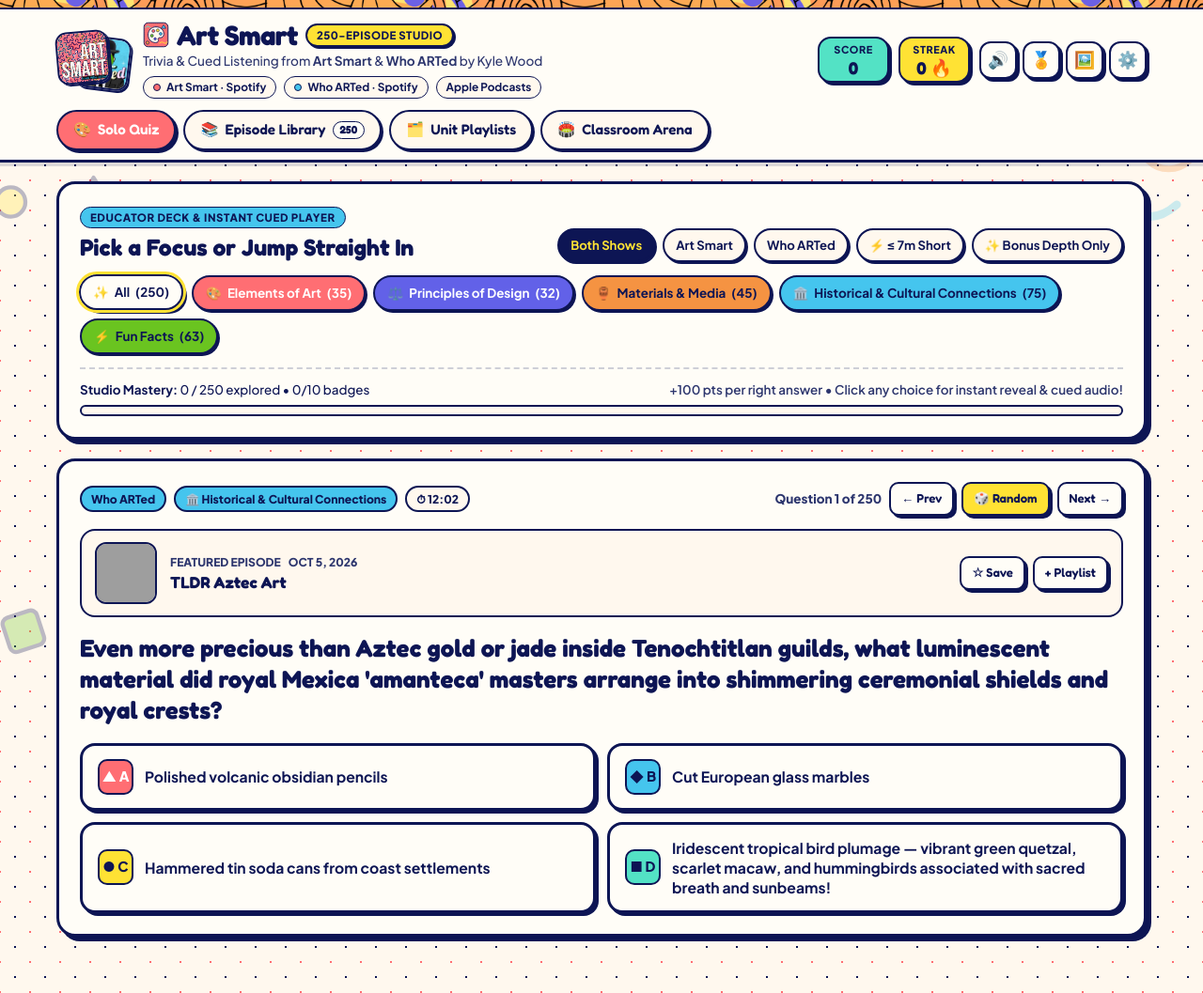
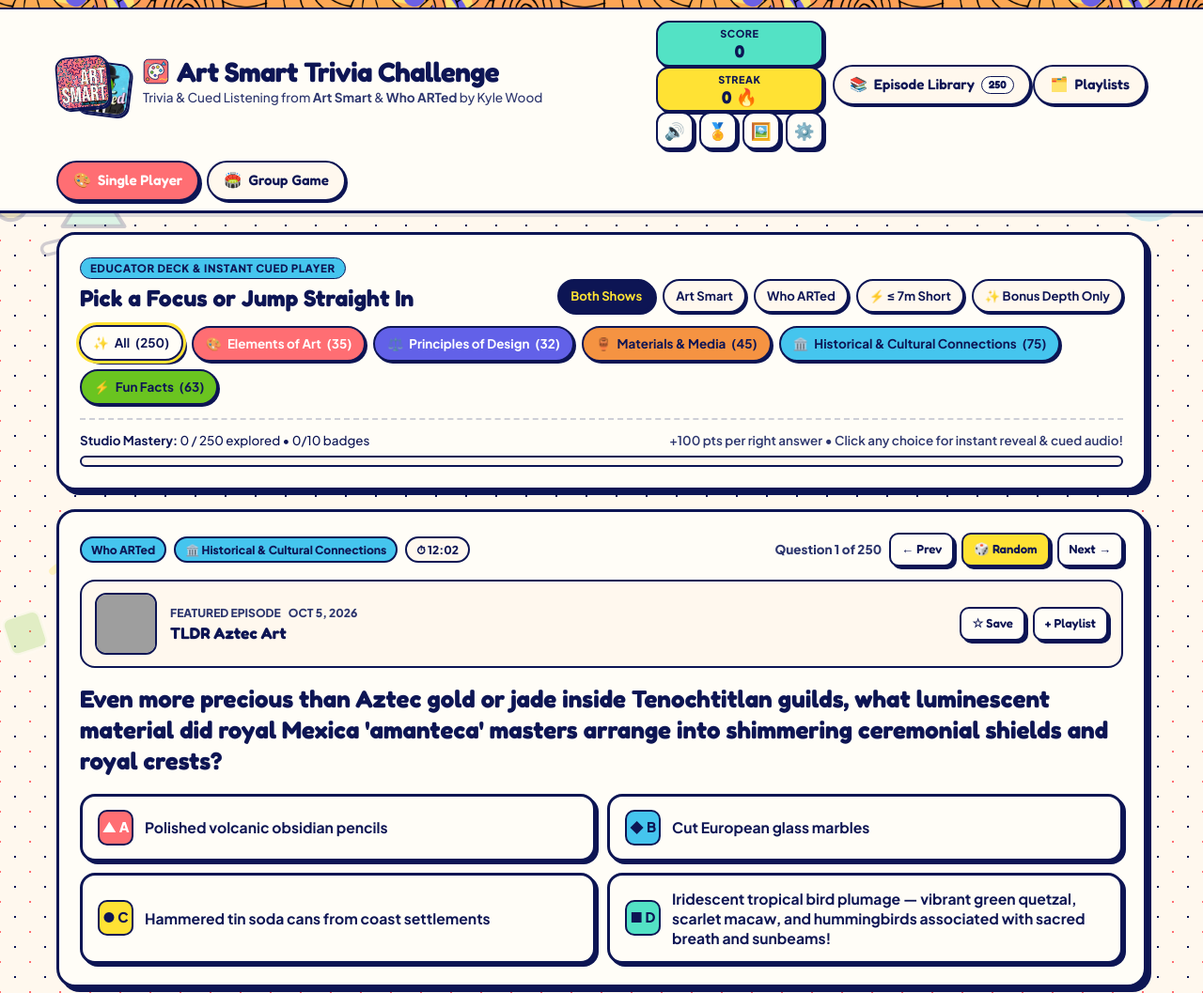
Before and after one commit to funfactsdailypod/Art-Smart, a plain HTML site: page public/index.html in a window 1280 px wide. Shown: the top 1057 px of the page at 94% size. Drawn offline with Linux system fonts and the light colour scheme; grey boxes are pictures that could not be loaded.

Commit message:
Add files via upload

```diff
--- a/public/index.html
+++ b/public/index.html
@@ -4,7 +4,7 @@
   <meta charset="UTF-8" />
   <meta name="viewport" content="width=device-width, initial-scale=1.0, viewport-fit=cover" />
   <meta name="theme-color" content="#FF6E73" />
-  <title>Art Smart — Podcast Art Trivia Studio</title>
+  <title>Art Smart Trivia Challenge — Art Smart &amp; Who ARTed</title>
   <meta
     name="description"
     content="Play 250 educator-curated art trivia questions from the Art Smart & Who ARTed podcasts, featuring cued episode audio clips, +100 bonus depth challenges, and live classroom group games."
@@ -24,21 +24,37 @@
   <!-- Decorative Memphis geometric stage confetti overlay -->
   <canvas id="confettiCanvas" class="confetti-canvas" aria-hidden="true"></canvas>
 
-  <!-- Subtle floating Memphis background shapes inspired by podcast cover art -->
+  <!-- Drifting translucent Memphis geometric shapes floating over the wallpaper -->
   <div class="memphis-backdrop" aria-hidden="true">
     <svg class="memphis-svg memphis-svg-tl" viewBox="0 0 220 220">
-      <path d="M12 42 Q40 12 68 42 T124 42 T180 42" fill="none" stroke="#FF6E73" stroke-width="10" stroke-linecap="round" />
-      <circle cx="48" cy="110" r="18" fill="#FFE234" stroke="#0D1554" stroke-width="5" />
-      <polygon points="150,80 185,135 115,135" fill="#53E2C5" stroke="#0D1554" stroke-width="5" stroke-linejoin="round" />
+      <path d="M12 42 Q40 12 68 42 T124 42 T180 42" fill="none" stroke="#FF6E73" stroke-opacity="0.88" stroke-width="11" stroke-linecap="round" />
+      <circle cx="48" cy="112" r="20" fill="#FFE234" fill-opacity="0.72" stroke="#0D1554" stroke-opacity="0.72" stroke-width="5" />
+      <polygon points="150,80 188,140 112,140" fill="#53E2C5" fill-opacity="0.72" stroke="#0D1554" stroke-opacity="0.72" stroke-width="5" stroke-linejoin="round" />
+      <rect x="86" y="158" width="38" height="14" rx="7" transform="rotate(-14 105 165)" fill="#FFFDF7" fill-opacity="0.76" stroke="#0D1554" stroke-opacity="0.68" stroke-width="4" />
     </svg>
     <svg class="memphis-svg memphis-svg-tr" viewBox="0 0 220 220">
-      <circle cx="150" cy="68" r="36" fill="none" stroke="#F59342" stroke-width="8" />
-      <circle cx="150" cy="68" r="20" fill="none" stroke="#0D1554" stroke-width="5" />
-      <path d="M24 148 Q58 118 92 148 T160 148" fill="none" stroke="#45C5EE" stroke-width="10" stroke-linecap="round" />
+      <circle cx="148" cy="68" r="38" fill="#FFFDF7" fill-opacity="0.34" stroke="#FFE234" stroke-opacity="0.9" stroke-width="9" />
+      <circle cx="148" cy="68" r="20" fill="#6261E8" fill-opacity="0.64" stroke="#0D1554" stroke-opacity="0.72" stroke-width="5" />
+      <path d="M24 148 Q58 118 92 148 T160 148" fill="none" stroke="#45C5EE" stroke-opacity="0.88" stroke-width="11" stroke-linecap="round" />
+      <polygon points="48,46 66,80 30,80" fill="#FF6E73" fill-opacity="0.74" stroke="#FFFDF7" stroke-opacity="0.78" stroke-width="4" stroke-linejoin="round" />
+    </svg>
+    <svg class="memphis-svg memphis-svg-ml" viewBox="0 0 180 180">
+      <circle cx="72" cy="60" r="26" fill="#45C5EE" fill-opacity="0.66" stroke="#FFFDF7" stroke-opacity="0.78" stroke-width="5" />
+      <path d="M26 128 L54 100 L82 128 L110 100 L138 128" fill="none" stroke="#FFE234" stroke-opacity="0.88" stroke-width="9" stroke-linecap="round" stroke-linejoin="round" />
+    </svg>
+    <svg class="memphis-svg memphis-svg-mr" viewBox="0 0 180 180">
+      <rect x="44" y="42" width="46" height="46" rx="12" transform="rotate(20 67 65)" fill="#F76E9A" fill-opacity="0.7" stroke="#0D1554" stroke-opacity="0.72" stroke-width="5" />
+      <circle cx="122" cy="126" r="18" fill="#53E2C5" fill-opacity="0.74" stroke="#0D1554" stroke-opacity="0.72" stroke-width="5" />
     </svg>
     <svg class="memphis-svg memphis-svg-bl" viewBox="0 0 220 220">
-      <rect x="30" y="96" width="44" height="44" rx="8" transform="rotate(-18 52 118)" fill="#6AC420" stroke="#0D1554" stroke-width="5" />
-      <circle cx="130" cy="150" r="14" fill="#6261E8" stroke="#0D1554" stroke-width="5" />
+      <rect x="30" y="96" width="48" height="48" rx="10" transform="rotate(-18 54 120)" fill="#6AC420" fill-opacity="0.72" stroke="#FFFDF7" stroke-opacity="0.82" stroke-width="5" />
+      <circle cx="136" cy="150" r="18" fill="#6261E8" fill-opacity="0.74" stroke="#FFFDF7" stroke-opacity="0.82" stroke-width="5" />
+      <path d="M88 44 Q112 22 136 44 T184 44" fill="none" stroke="#FFE234" stroke-opacity="0.88" stroke-width="9" stroke-linecap="round" />
+    </svg>
+    <svg class="memphis-svg memphis-svg-br" viewBox="0 0 220 220">
+      <polygon points="120,38 164,112 76,112" fill="#FFE234" fill-opacity="0.72" stroke="#0D1554" stroke-opacity="0.72" stroke-width="5" stroke-linejoin="round" />
+      <circle cx="62" cy="152" r="24" fill="#FF6E73" fill-opacity="0.7" stroke="#FFFDF7" stroke-opacity="0.82" stroke-width="5" />
+      <path d="M110 166 Q138 142 166 166 T204 166" fill="none" stroke="#53E2C5" stroke-opacity="0.88" stroke-width="9" stroke-linecap="round" />
     </svg>
   </div>
 
@@ -54,30 +70,19 @@
         <div class="brand-copy">
           <div class="brand-title-row">
             <img src="images/art-smart-badge.svg" alt="" class="brand-crest" />
-            <h1>Art Smart</h1>
-            <span class="brand-pill">250-Episode Studio</span>
+            <h1>Art Smart Trivia Challenge</h1>
           </div>
           <p class="brand-sub">Trivia &amp; Cued Listening from <strong>Art Smart</strong> &amp; <strong>Who ARTed</strong> by Kyle Wood</p>
-          <div class="podcast-links-row">
-            <a class="podcast-chip podcast-chip-spotify" href="https://open.spotify.com/show/1S9SbkmRXtChPHxmlKfeZb" target="_blank" rel="noopener">
-              <span class="dot dot-pink"></span> Art Smart · Spotify
-            </a>
-            <a class="podcast-chip podcast-chip-spotify" href="https://open.spotify.com/show/1Sv71dnatL79dprwfX4Ypa" target="_blank" rel="noopener">
-              <span class="dot dot-blue"></span> Who ARTed · Spotify
-            </a>
-            <a class="podcast-chip" href="https://podcasts.apple.com/us/podcast/art-smart/id1603422346" target="_blank" rel="noopener">
-              Apple Podcasts
-            </a>
-          </div>
         </div>
       </div>
 
       <div class="header-hud">
-        <div class="hud-stat-pill hud-score" title="Total Solo Trivia Points (+100 per question, +100 per bonus)">
+        <div class="header-hud-top">
+          <div class="hud-stat-pill hud-score" title="Total Single Player Points (+100 per question, +100 per bonus)">
             <span class="hud-label">Score</span>
             <strong id="hudScore">0</strong>
           </div>
-        <div class="hud-stat-pill hud-streak" title="Current Solo Correct Streak">
+          <div class="hud-stat-pill hud-streak" title="Current Single Player Correct Streak">
             <span class="hud-label">Streak</span>
             <strong id="hudStreak">0 🔥</strong>
           </div>
@@ -88,26 +93,29 @@
             <button id="openSettingsBtn" class="icon-btn" type="button" title="Settings & Host Cue Studio">⚙️</button>
           </div>
         </div>
-    </div>
-
-    <!-- Primary 4-Mode Navigation Tabs -->
-    <nav class="shell main-nav" aria-label="Primary sections">
-      <button class="nav-tab is-active" data-tab="solo" id="navTabSolo" type="button">
-        <span class="nav-tab-icon">🎨</span>
-        <span>Solo Quiz</span>
-      </button>
-      <button class="nav-tab" data-tab="episodes" id="navTabEpisodes" type="button">
+        <div class="header-hud-secondary" aria-label="Library and playlist tools">
+          <button class="nav-tab nav-tab-util" data-tab="episodes" id="navTabEpisodes" type="button">
             <span class="nav-tab-icon">📚</span>
             <span>Episode Library</span>
             <span class="nav-badge" id="navLibraryCount">250</span>
           </button>
-      <button class="nav-tab" data-tab="playlists" id="navTabPlaylists" type="button">
+          <button class="nav-tab nav-tab-util" data-tab="playlists" id="navTabPlaylists" type="button">
             <span class="nav-tab-icon">🗂️</span>
-        <span>Unit Playlists</span>
+            <span>Playlists</span>
+          </button>
+        </div>
+      </div>
+    </div>
+
+    <!-- Primary Game Mode Tabs -->
+    <nav class="shell main-nav" aria-label="Game modes">
+      <button class="nav-tab is-active" data-tab="solo" id="navTabSolo" type="button">
+        <span class="nav-tab-icon">🎨</span>
+        <span>Single Player</span>
       </button>
       <button class="nav-tab nav-tab-group" data-tab="group" id="navTabGroup" type="button">
         <span class="nav-tab-icon">🏟️</span>
-        <span>Classroom Arena</span>
+        <span>Group Game</span>
         <span class="nav-badge nav-badge-live hidden" id="navGroupLiveBadge">LIVE</span>
       </button>
     </nav>
@@ -225,8 +233,6 @@
                   <span id="embeddedDurTime">0:00</span>
                 </div>
               </div>
-              <a id="embeddedSpotifyLink" class="btn btn-sm btn-outline" href="#" target="_blank" rel="noopener">Spotify ↗</a>
-              <a id="embeddedAppleLink" class="btn btn-sm btn-outline" href="#" target="_blank" rel="noopener">Apple ↗</a>
             </div>
             <p id="embeddedCueNote" class="embedded-cue-note"></p>
           </div>
@@ -339,7 +345,7 @@
       <!-- Setup View: Host vs Join Split Cards -->
       <div id="groupSetupView" class="group-setup-grid">
         <!-- HOST A CLASSROOM GAME CARD -->
-        <article class="memphis-card group-host-card">
+        <article id="groupHostCard" class="memphis-card group-host-card">
           <div class="card-ribbon ribbon-violet">TEACHER / GAME LEADER</div>
           <h2 class="section-heading">Host a Classroom Game</h2>
           <p class="section-sub">
@@ -450,13 +456,21 @@
         </article>
 
         <!-- JOIN A CLASSROOM GAME CARD -->
-        <article class="memphis-card group-join-card">
+        <article id="groupJoinCard" class="memphis-card group-join-card">
           <div class="card-ribbon ribbon-teal">STUDENT / PLAYER</div>
           <h2 class="section-heading">Join a Classroom Game</h2>
-          <p class="section-sub">Enter the 6-digit or custom code from your teacher’s screen, type your name, and pick an artist avatar.</p>
+          <p id="joinDefaultSub" class="section-sub">Enter the 6-digit or custom code from your teacher’s screen, type your name, and pick an artist avatar.</p>
+
+          <div id="qrJoinLockedBanner" class="qr-join-locked-banner hidden">
+            <div>
+              <span class="eyebrow-tag">Game Code Ready</span>
+              <p class="qr-locked-code-line">Room Code: <strong id="qrLockedCodeValue">123456</strong></p>
+            </div>
+            <button id="qrSwitchToFullSetupBtn" type="button" class="link-reset-btn">Switch code / Host a game</button>
+          </div>
 
           <form id="playerJoinForm" class="join-form">
-            <div class="field-group">
+            <div id="joinCodeFieldGroup" class="field-group">
               <label for="joinCodeInput">Classroom Code</label>
               <input id="joinCodeInput" type="text" class="text-input code-input-big" maxlength="24" placeholder="123456" autocomplete="off" required />
             </div>
@@ -672,8 +686,6 @@
             <button id="drawerFwdBtn" class="btn btn-sm btn-outline" type="button">+15s</button>
             <button id="drawerCueBtn" class="btn btn-sm btn-yellow" type="button">⚡ Jump to Cue</button>
             <button id="drawerRateBtn" class="btn btn-sm btn-outline" type="button">1x</button>
-            <a id="drawerSpotifyLink" class="btn btn-sm btn-outline" href="#" target="_blank" rel="noopener">Spotify ↗</a>
-            <a id="drawerAppleLink" class="btn btn-sm btn-outline" href="#" target="_blank" rel="noopener">Apple ↗</a>
           </div>
           <p id="playerToast" class="player-error-msg hidden"></p>
         </div>
--- a/public/sw.js
+++ b/public/sw.js
@@ -1,4 +1,4 @@
-const CACHE_NAME = 'art-smart-trivia-v1';
+const CACHE_NAME = 'art-smart-trivia-v2';
 const APP_SHELL = [
   './',
   './index.html',
```
Lines whose indentation alone changed are shown as unchanged.
